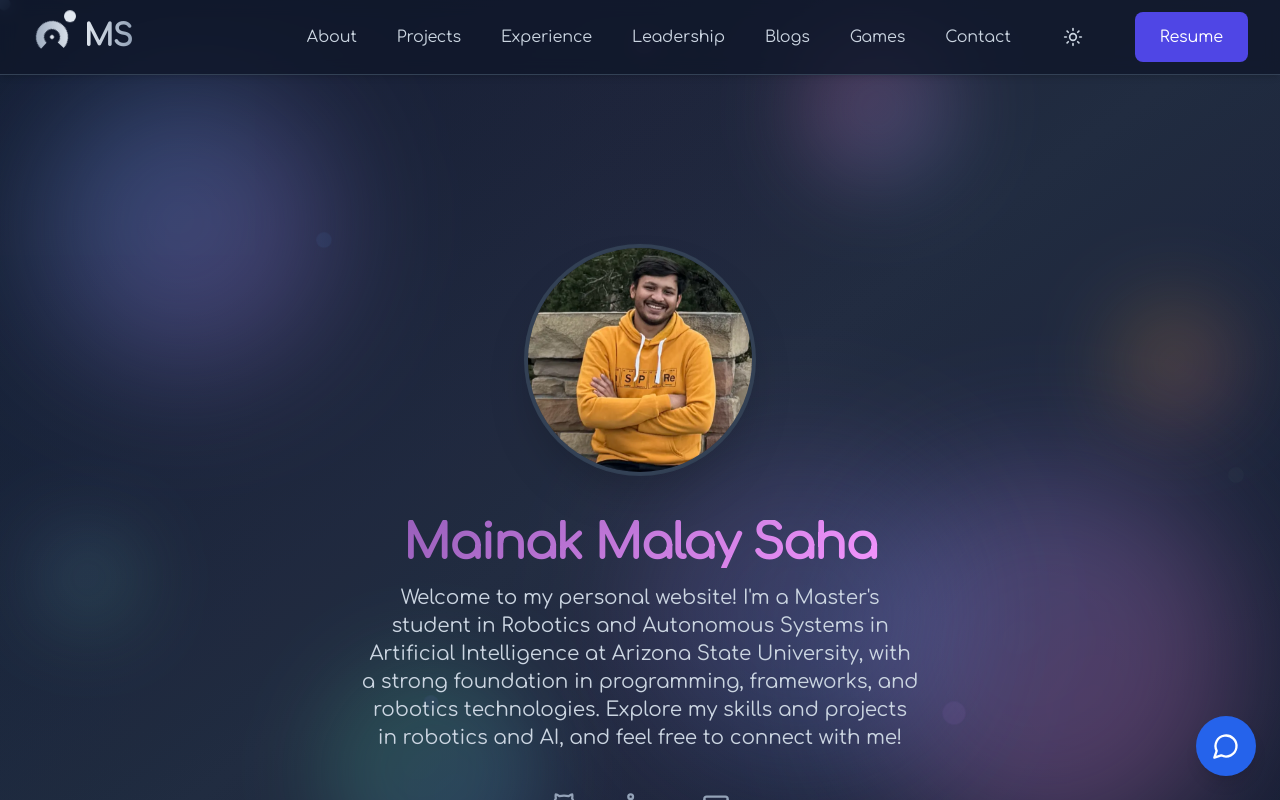
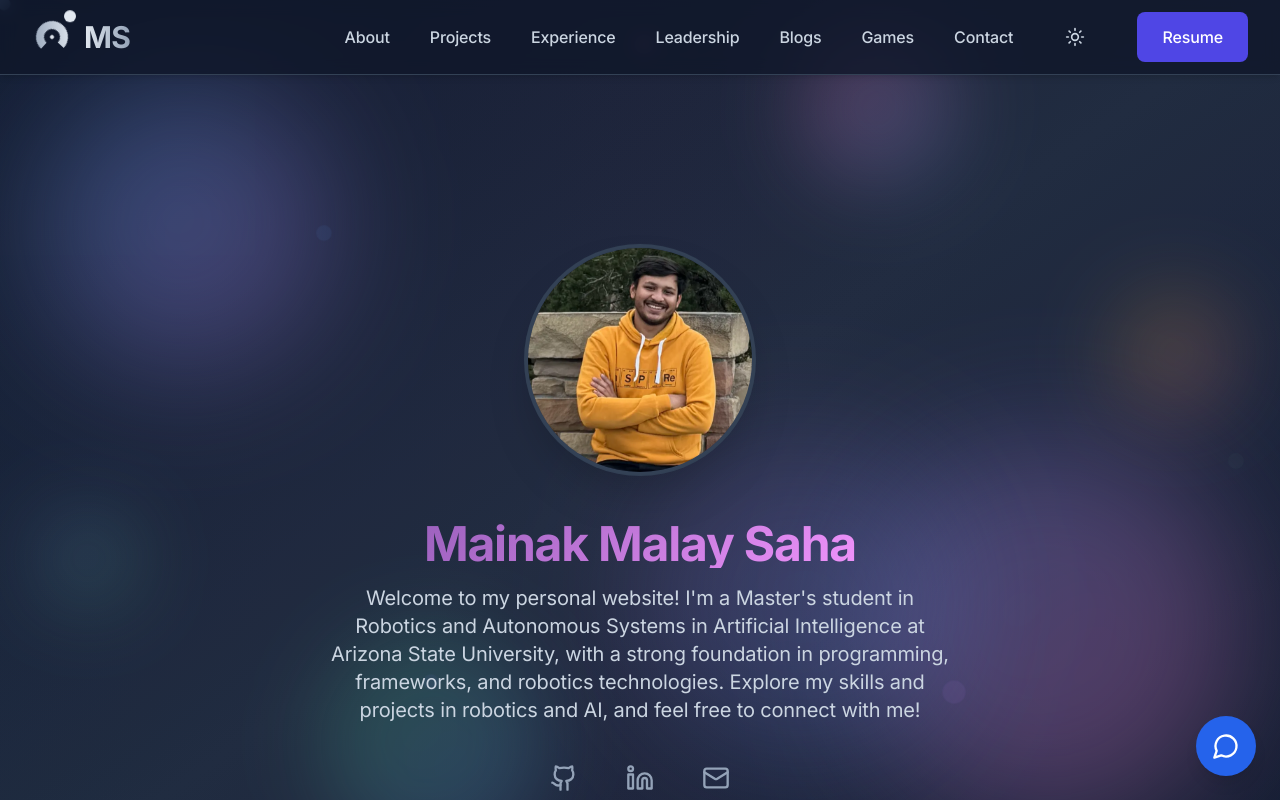
Before and after one commit to MAINAKSAHA07/MAINAK-WEBSITE, a React (Vite) app: page / in a window 1280 px wide. Built offline with nearby package versions, Linux system fonts and the light colour scheme.

Commit message:
font change

```diff
--- a/index.html
+++ b/index.html
@@ -10,7 +10,7 @@
     <title>Mainak's Website</title>
     <link rel="preconnect" href="https://fonts.googleapis.com">
     <link rel="preconnect" href="https://fonts.gstatic.com" crossorigin>
-    <link href="https://fonts.googleapis.com/css2?family=Inter:wght@300;400;500;600;700;800;900&display=swap" rel="stylesheet">
+    <link href="https://fonts.googleapis.com/css2?family=Inter:wght@100;200;300;400;500;600;700;800;900&display=swap" rel="stylesheet">
     <link rel="stylesheet" href="/styles.css" /> <!-- Link to your CSS file if any -->
   </head>
   <body>
--- a/src/index.css
+++ b/src/index.css
@@ -1,3 +1,5 @@
+@import url('https://fonts.googleapis.com/css2?family=Inter:wght@100;200;300;400;500;600;700;800;900&display=swap');
+
 @tailwind base;
 @tailwind components;
 @tailwind utilities;
@@ -9,7 +11,7 @@
     height: 100%;
     max-width: 100vw;
     overflow-x: hidden;
-    font-family: 'Inter', -apple-system, BlinkMacSystemFont, 'Segoe UI', 'Roboto', 'Oxygen', 'Ubuntu', 'Cantarell', 'Fira Sans', 'Droid Sans', 'Helvetica Neue', sans-serif;
+    font-family: 'Inter', 'ui-sans-serif', 'system-ui', '-apple-system', 'BlinkMacSystemFont', 'Segoe UI', 'Roboto', 'Helvetica Neue', 'Arial', 'Noto Sans', 'sans-serif';
   }
 
   body {
@@ -19,6 +21,7 @@
     max-width: 100vw;
     overflow-y: auto;
     overflow-x: hidden;
+    font-family: 'Inter', 'ui-sans-serif', 'system-ui', '-apple-system', 'BlinkMacSystemFont', 'Segoe UI', 'Roboto', 'Helvetica Neue', 'Arial', 'Noto Sans', 'sans-serif';
     font-size: 14px;
     line-height: 1.5;
     font-weight: 400;
--- a/tailwind.config.js
+++ b/tailwind.config.js
@@ -5,7 +5,7 @@
   theme: {
     extend: {
       fontFamily: {
-        'sans': ['Inter', '-apple-system', 'BlinkMacSystemFont', 'Segoe UI', 'Roboto', 'Oxygen', 'Ubuntu', 'Cantarell', 'Fira Sans', 'Droid Sans', 'Helvetica Neue', 'sans-serif'],
+        'sans': ['Inter', 'ui-sans-serif', 'system-ui', '-apple-system', 'BlinkMacSystemFont', 'Segoe UI', 'Roboto', 'Helvetica Neue', 'Arial', 'Noto Sans', 'sans-serif'],
         'serif': ['Georgia', 'Cambria', 'Times New Roman', 'Times', 'serif'],
         'mono': ['SF Mono', 'Monaco', 'Inconsolata', 'Roboto Mono', 'Source Code Pro', 'Menlo', 'Consolas', 'DejaVu Sans Mono', 'monospace'],
       },
```
